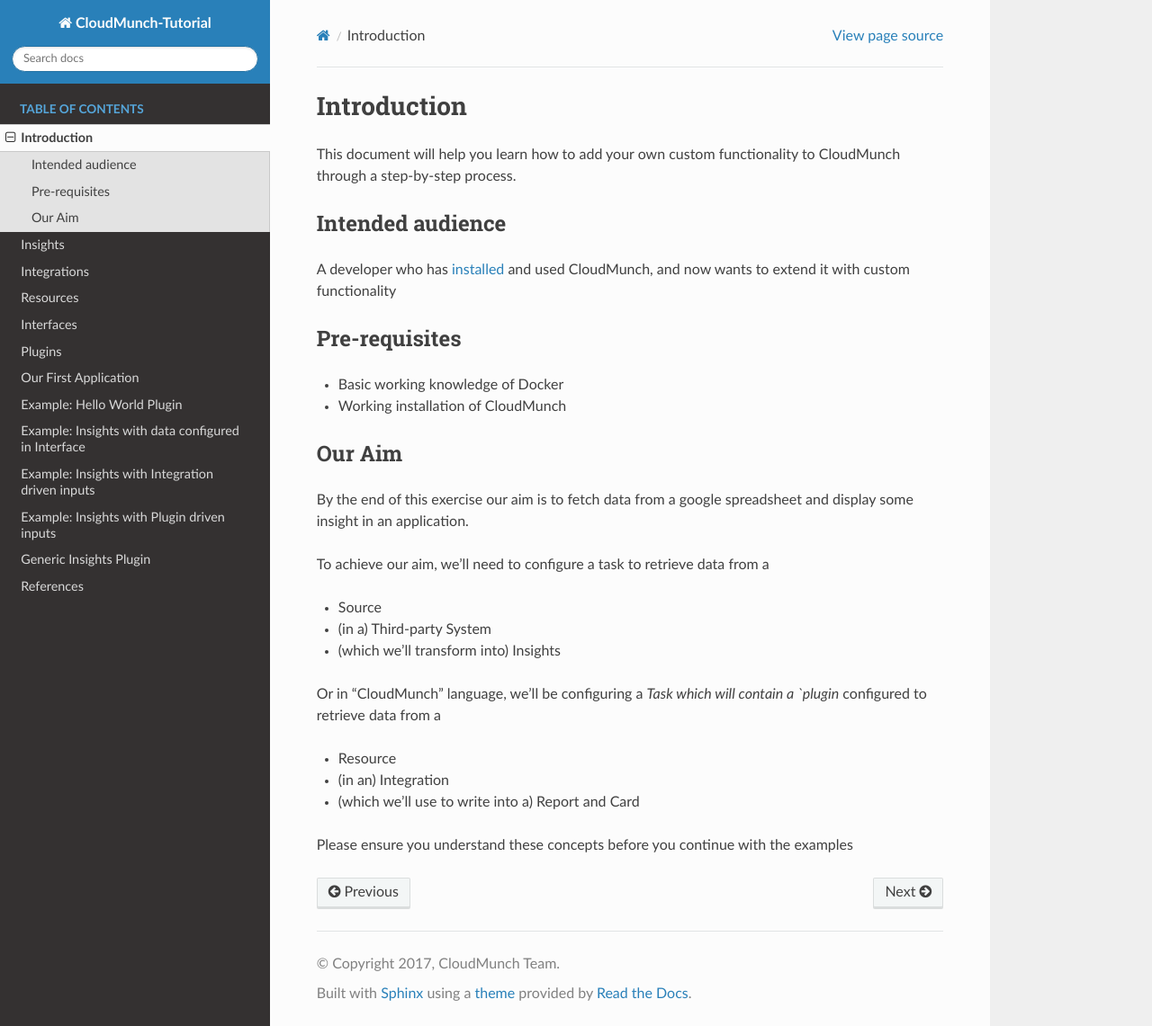
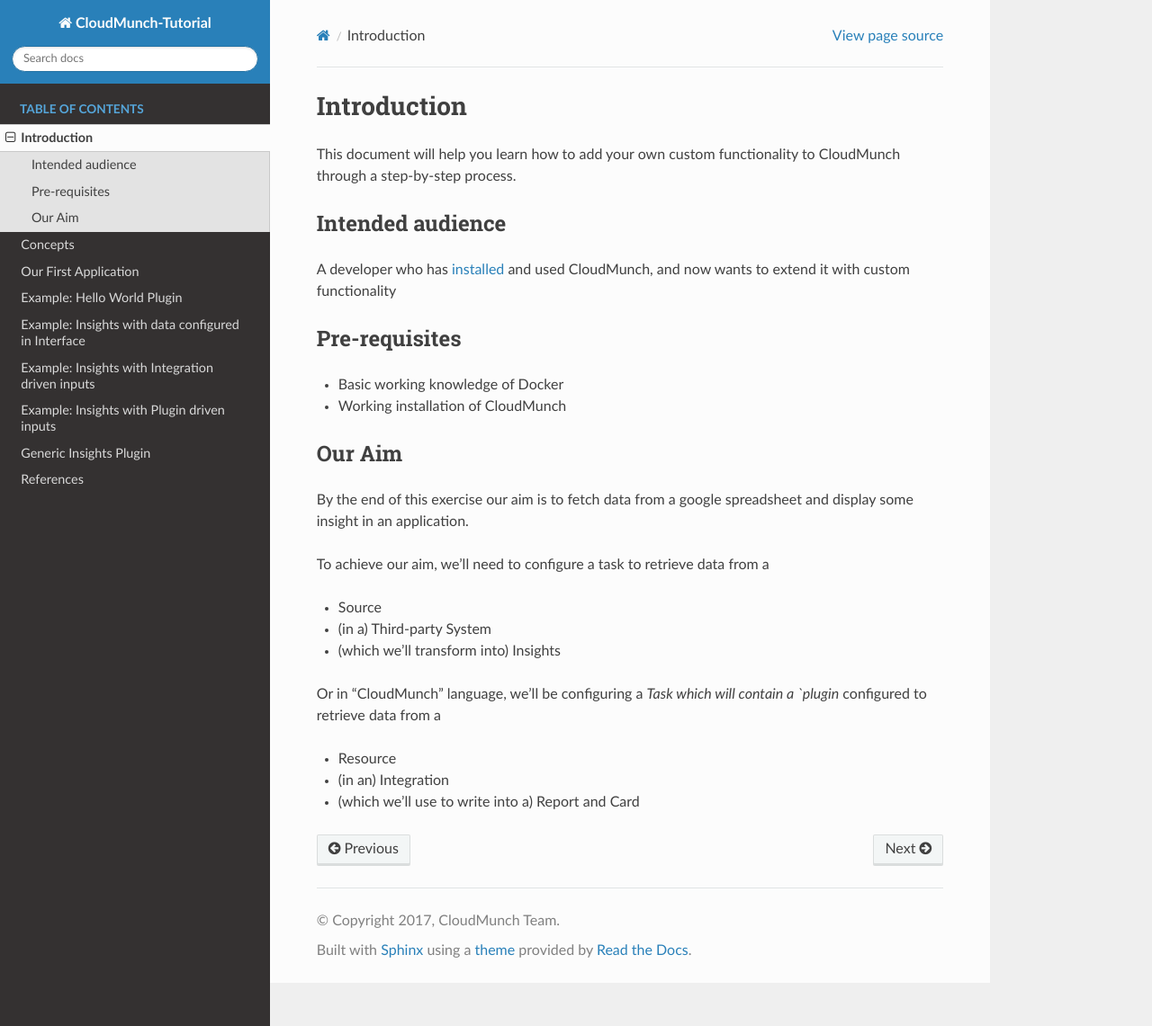
Before and after one commit to cloudmunch/cloudmunch-tutorial, a Sphinx documentation site: the page built from docs/introduction.rst, in a window 1280 px wide and 1141 px high. Shown: the whole window at 90% size. Built offline with Sphinx 7.4.7 and the Read the Docs theme 2.0.0, drawn with Linux system fonts in a browser that asks for light colours.

Commit message:
Groups content under concepts. Adds tutorial structure

```diff
--- a/docs/index.rst
+++ b/docs/index.rst
@@ -7,11 +7,7 @@
    :caption: Table of Contents
 
    introduction
-   insights
-   integrations
-   resources
-   interfaces
-   plugins
+   concepts
    first_application
    plugin_hello_world_example
    hardcoded_interface_example
--- a/docs/introduction.rst
+++ b/docs/introduction.rst
@@ -30,5 +30,3 @@
 -  Resource
 -  (in an) Integration
 -  (which we'll use to write into a) Report and Card
-
-Please ensure you understand these concepts before you continue with the examples
--- a/docs/other_resources.rst
+++ b/docs/other_resources.rst
@@ -1,6 +1,8 @@
 ================
 Other resources
 ================
+
+.. _repos:
 
 CloudMunch Repos
 ================
```
Also changed, not shown: docs/concepts.rst (added, +15 -0 lines), docs/plugin_hello_world_example.rst (+5 -3 lines), docs/tutorial_structure.rst (added, +17 -0 lines).
